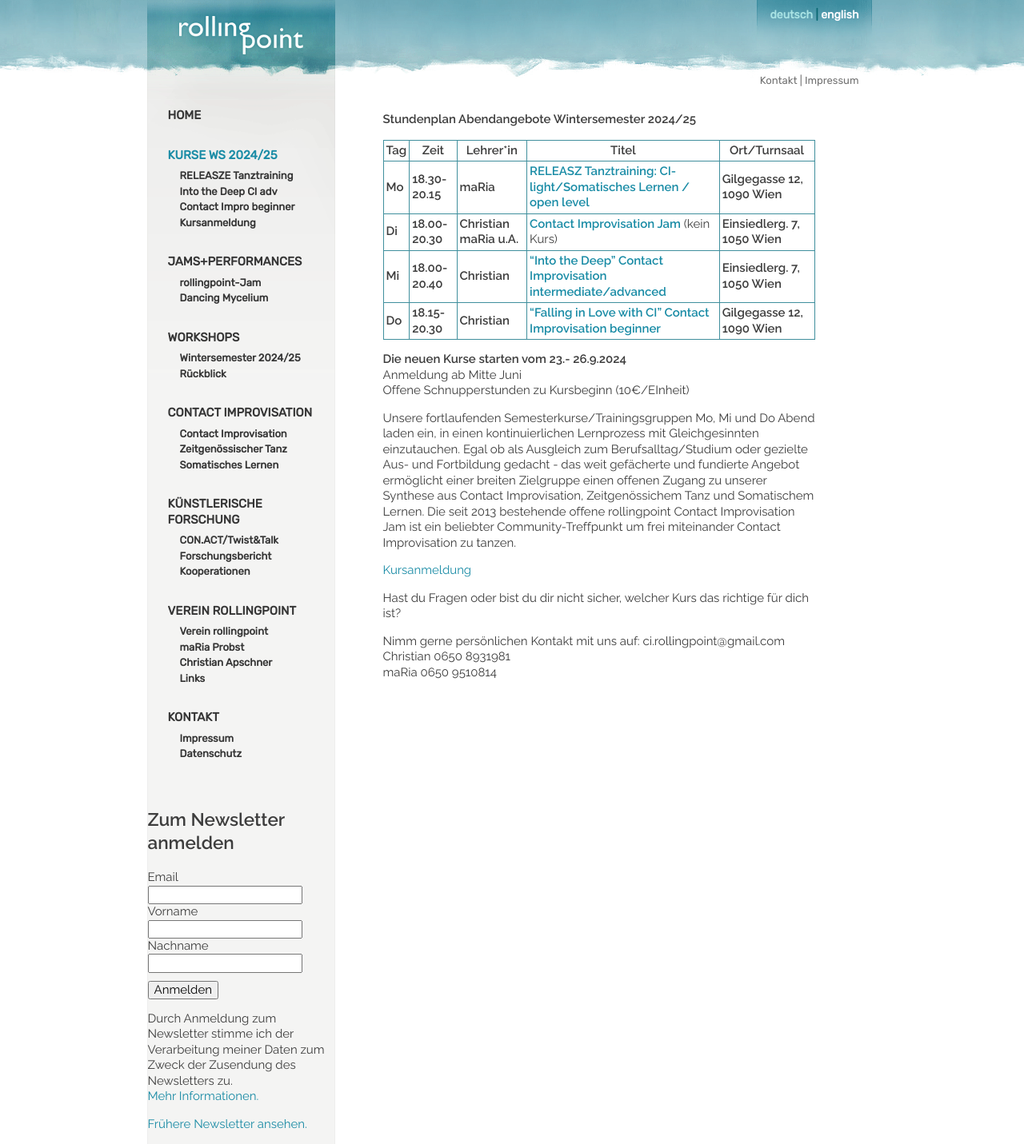
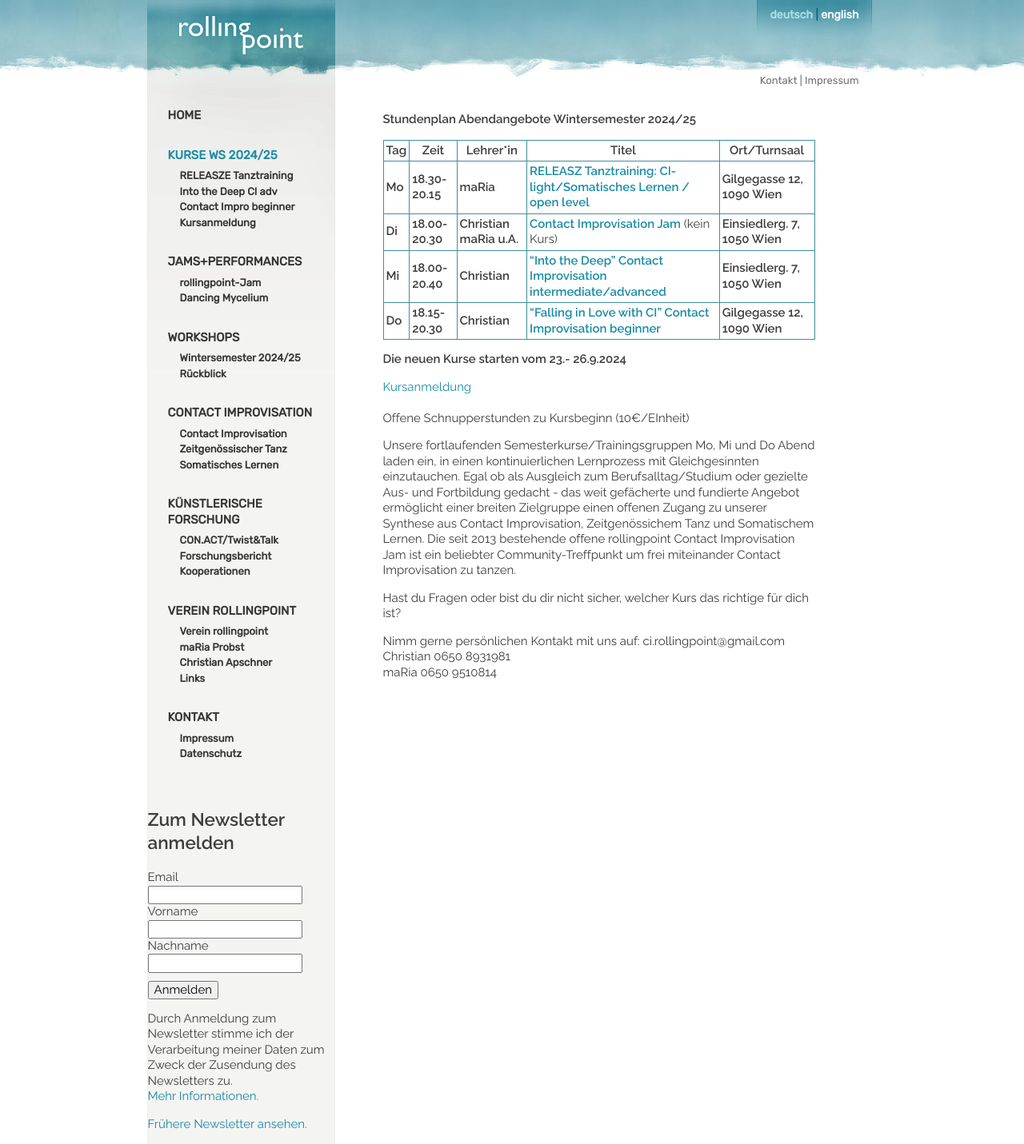
Before and after one commit to manulari/rollingpointat, a Jekyll site: the page built from _pages_de/kurse-1.md, in a window 1280 px wide. Shown: the whole page at 80% size. Built offline with Jekyll 4.4.1, drawn with Linux system fonts in a browser that asks for light colours; comment, search, counter and statistics services are not loaded.

Commit message:
Update page (de) “kurse-1”

```diff
--- a/_pages_de/kurse-1.md
+++ b/_pages_de/kurse-1.md
@@ -12,13 +12,13 @@ language: de
 | **Mi** | **18.00-20.40** | **Christian**            | **[“Into the Deep” Contact Improvisation intermediate/advanced](/contactadv)**  | **Einsiedlerg. 7, 1050 Wien** |
 | **Do** | **18.15-20.30** | **Christian**            | **["Falling in Love with CI" Contact Improvisation beginner](/contactbeg)**     | **Gilgegasse 12, 1090 Wien**  |
 
-**Die neuen Kurse starten vom 23.- 26.9.2024**\
-Anmeldung ab Mitte Juni\
+**Die neuen Kurse starten vom 23.- 26.9.2024**
+
+[Kursanmeldung](https://rollingpoint.at/Kursanmeldung)\
+\
 Offene Schnupperstunden zu Kursbeginn (10€/EInheit)
 
 Unsere fortlaufenden Semesterkurse/Trainingsgruppen Mo, Mi und Do Abend laden ein, in einen kontinuierlichen Lernprozess mit Gleichgesinnten einzutauchen. Egal ob als Ausgleich zum Berufsalltag/Studium oder gezielte Aus- und Fortbildung gedacht - das weit gefächerte und fundierte Angebot ermöglicht einer breiten Zielgruppe einen offenen Zugang zu unserer Synthese aus Contact Improvisation, Zeitgenössichem Tanz und Somatischem Lernen. Die seit 2013 bestehende offene rollingpoint Contact Improvisation Jam ist ein beliebter Community-Treffpunkt um frei miteinander Contact Improvisation zu tanzen.
-
-[Kursanmeldung](https://rollingpoint.at/Kursanmeldung)
 
 Hast du Fragen oder bist du dir nicht sicher, welcher Kurs das richtige für dich ist?
 
```
